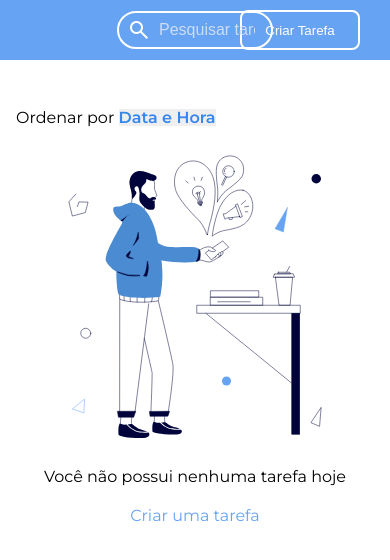
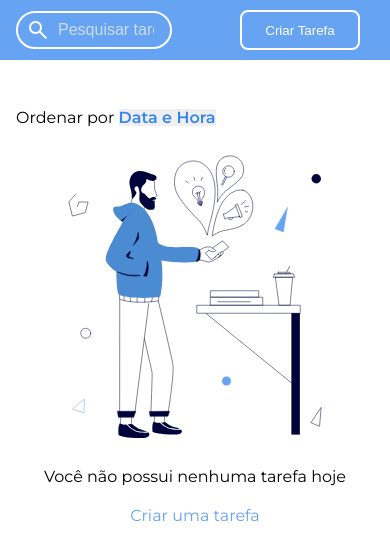
Before and after one commit to GuiPiangers/ToDo-List, a plain HTML site: page index.html in a window 390 px wide. Drawn offline with nearby package versions, Linux system fonts and the light colour scheme.

Commit message:
Add media query

```diff
--- a/style.css
+++ b/style.css
@@ -38,6 +38,7 @@ header button{
 
     border: 2px solid white;
     border-radius: 8px;
+    transition: 0.3s;
 
 }
 header button:hover{
@@ -331,3 +332,10 @@ main{
         .dragging {
             background-color: #dbeafd;
           }
+
+@media screen and (max-width: 780px) {
+    header > div{
+        transform: translateX(0);
+        left: 16px;
+    }
+}
```
